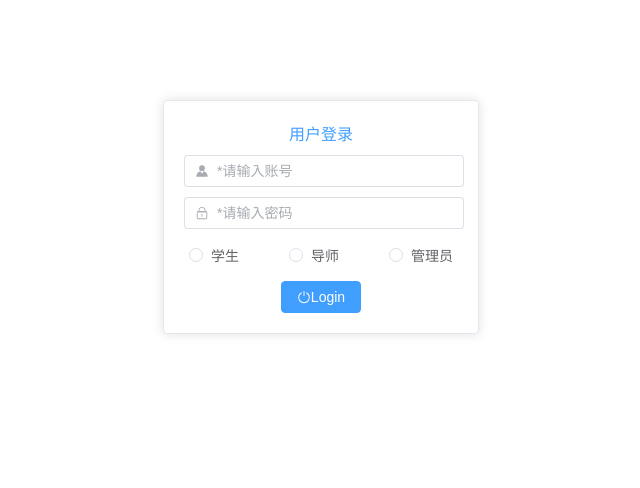
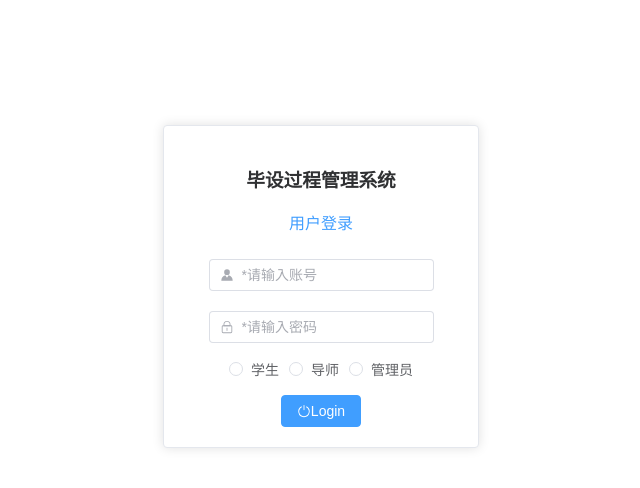
Before and after one commit to QwQ-wuwuwu/graduation-project-update-el, a Vue app: page / in a window 1280 px wide. Shown: the top 488 px of the page, without its empty margins (319-959 px from the left). Built offline with nearby package versions, Linux system fonts and the light colour scheme.

Commit message:
2024.02.14

```diff
--- a/src/components/admin/AddProcess.vue
+++ b/src/components/admin/AddProcess.vue
@@ -46,11 +46,11 @@ const deleteP = (pid:string) => {
 }
 </script>
 <template>
-    <el-row style="margin-left: 100px;">
+    <el-row style="margin-left: auto;">
         <el-col :span="18">
             <el-card shadow="always">
                 <el-text type="primary" size="large">阶段详情设定</el-text>
-                <el-form :model="processR" style="margin-top: 15px; margin-left: 30px;">
+                <el-form :model="processR" style="margin-top: 15px; ">
                     <div>
                         <el-row :gutter="10" style="margin-bottom: 10px">
                             <el-col :span="6">
@@ -120,7 +120,7 @@ const deleteP = (pid:string) => {
                 </el-form>
             </el-card>
             <el-table :data="processStore" style="width: 100%; margin-top: 15px;">
-                <el-table-column type="index" label="序号" width="100px"/>
+                <el-table-column type="index" label="序号"/>
                 <el-table-column prop="processName" label="阶段"/>
                 <el-table-column prop="point" label="占比"/>
                 <el-table-column prop="auth" label="类型"/>
--- a/src/components/admin/ChangeGroup.vue
+++ b/src/components/admin/ChangeGroup.vue
@@ -85,7 +85,7 @@ const creatQueueNumber = () => {
     </div>
     <el-row >
         <el-table style="width: 100%; margin-top: 15px;" :data="newGroupStudents">
-                <el-table-column type="index" label="序号" width="180"/>
+                <el-table-column type="index" label="序号"/>
                 <el-table-column prop="student.name" label="姓名"/>
                 <el-table-column prop="student.groupId" label="审核小组"/>
                 <el-table-column prop="tgroup" label="不可分配到"/>
--- a/src/components/admin/StartTime.vue
+++ b/src/components/admin/StartTime.vue
@@ -11,7 +11,7 @@ const confirmTime = () => {
 }
 </script>
 <template>
-    <el-row style="margin-left: 100px;">
+    <el-row style="margin-left: auto;">
         <el-col :span="18">
             <el-card shadow="always">
                 <el-text type="primary" size="large">设置系统开始时间为：</el-text>
--- a/src/components/teacher/UnSelectStudent.vue
+++ b/src/components/teacher/UnSelectStudent.vue
@@ -12,8 +12,8 @@ students.value = result.students
         <el-text type="info" size="large">未选择导师学生信息表</el-text>
     </div>
 <el-table :data="students" border style="width: 100%">
-    <el-table-column type="index" label="#" width="180" />
-    <el-table-column prop="name" label="姓名" width="180" />
+    <el-table-column type="index" label="#"/>
+    <el-table-column prop="name" label="姓名"/>
     <el-table-column prop="projectTitle" label="毕设题目"/>
     <el-table-column prop="number" label="学号" />
 </el-table>
--- a/src/views/AdminView.vue
+++ b/src/views/AdminView.vue
@@ -26,7 +26,7 @@ const toUnlogin = () => {
                             <el-text type="primary" size="large">毕设过程管理系统<el-icon><Reading /></el-icon></el-text>
                         </div>
                     </el-col>
-                    <el-col :span="8">
+                    <el-col :span="8" style="display: flex;">
                         <div class="grid-content ep-bg-purple">
                             <el-button @click="toUpdatePassword" type="primary"><el-icon><Setting /></el-icon>修改密码</el-button>
                             <el-button @click="toUnlogin" type="danger"><el-icon>
--- a/src/views/LoginView.vue
+++ b/src/views/LoginView.vue
@@ -50,18 +50,19 @@ const Login = async () => {
 </script>
 <template>
     <el-row style="margin-top: 100px;">
-        <el-col :span="6" :offset="9" class="contain">
+        <el-col :span="6" :offset="9" class="contain" style="margin-top: 25px;">
             <el-card shadow="always">
+                <h3>毕设过程管理系统</h3>
                 <el-text class="mx-1" size="large" type="primary">用户登录</el-text>
-                <div>
-                    <el-input v-model.number="user.number" style="margin-top: 10px; width: 280px;" type="text"
+                <div style="margin-top: 15px;">
+                    <el-input v-model.number="user.number" style="margin-top: 10px; width: auto;" type="text"
                     :prefix-icon="Avatar" placeholder="*请输入账号"/>
-                    <el-input v-model="user.password" style="margin-top: 10px; width: 280px;" type="password"
-                    :prefix-icon="Lock" placeholder="*请输入密码"/>
+                    <el-input v-model="user.password" style="margin-top: 20px; width: auto;" type="password"
+                    :prefix-icon="Lock" placeholder="*请输入密码"/> <br>
                     <el-radio-group v-model="user.role" style="margin-top: 10px;">
                         <label><el-radio label="0">学生</el-radio></label>
-                        <label><el-radio label="1" style="margin-left: 50px;">导师</el-radio></label>
-                        <label><el-radio label="2" style="margin-left: 50px;">管理员</el-radio></label>
+                        <label><el-radio label="1" style="margin-left: 10px">导师</el-radio></label>
+                        <label><el-radio label="2" style="margin-left: 10px">管理员</el-radio></label>
                     </el-radio-group>
                 </div>
                 <el-button type="primary" style="margin-top: 10px;" @click="Login"><el-icon>
--- a/src/views/StudentView.vue
+++ b/src/views/StudentView.vue
@@ -27,7 +27,7 @@ const toUnlogin = () => {
                     </div>
                 </el-col>
                 <el-col :span="8">
-                    <div class="grid-content ep-bg-purple">
+                    <div class="grid-content ep-bg-purple" style="display: flex;">
                         <el-button @click="toUpdatePassword" type="primary"><el-icon><Setting /></el-icon>修改密码</el-button>
                         <el-button @click="toUnlogin" type="danger"><el-icon>
                             <SwitchButton />
--- a/src/views/TeacherView.vue
+++ b/src/views/TeacherView.vue
@@ -28,7 +28,7 @@ const toUnlogin = () => {
                     </div>
                 </el-col>
                 <el-col :span="8">
-                    <div class="grid-content ep-bg-purple">
+                    <div class="grid-content ep-bg-purple" style="display: flex;">
                         <el-button @click="toUpdatePassword" type="primary"><el-icon><Setting /></el-icon>修改密码</el-button>
                         <el-button @click="toUnlogin" type="danger"><el-icon>
                             <SwitchButton />
--- a/vite.config.ts
+++ b/vite.config.ts
@@ -28,8 +28,8 @@ export default defineConfig({
   server: {
     proxy: {
       '/api/': {
-        //target: 'http://122.9.35.239:8848',
-        target: 'http://localhost:8080',
+        target: 'http://122.9.35.239:8848',
+        //target: 'http://localhost:8080',
         changeOrigin: true
       }
     }
```
